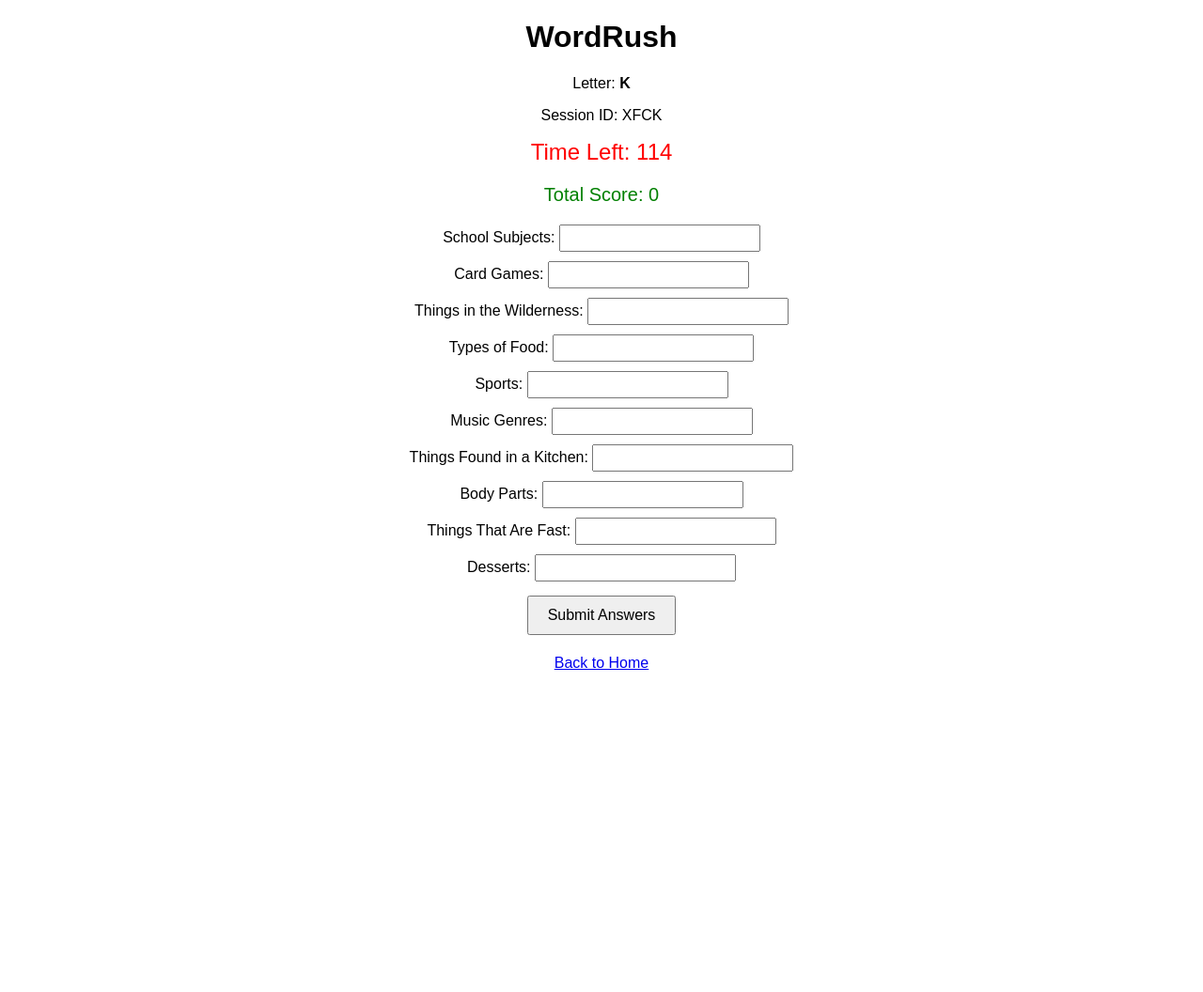
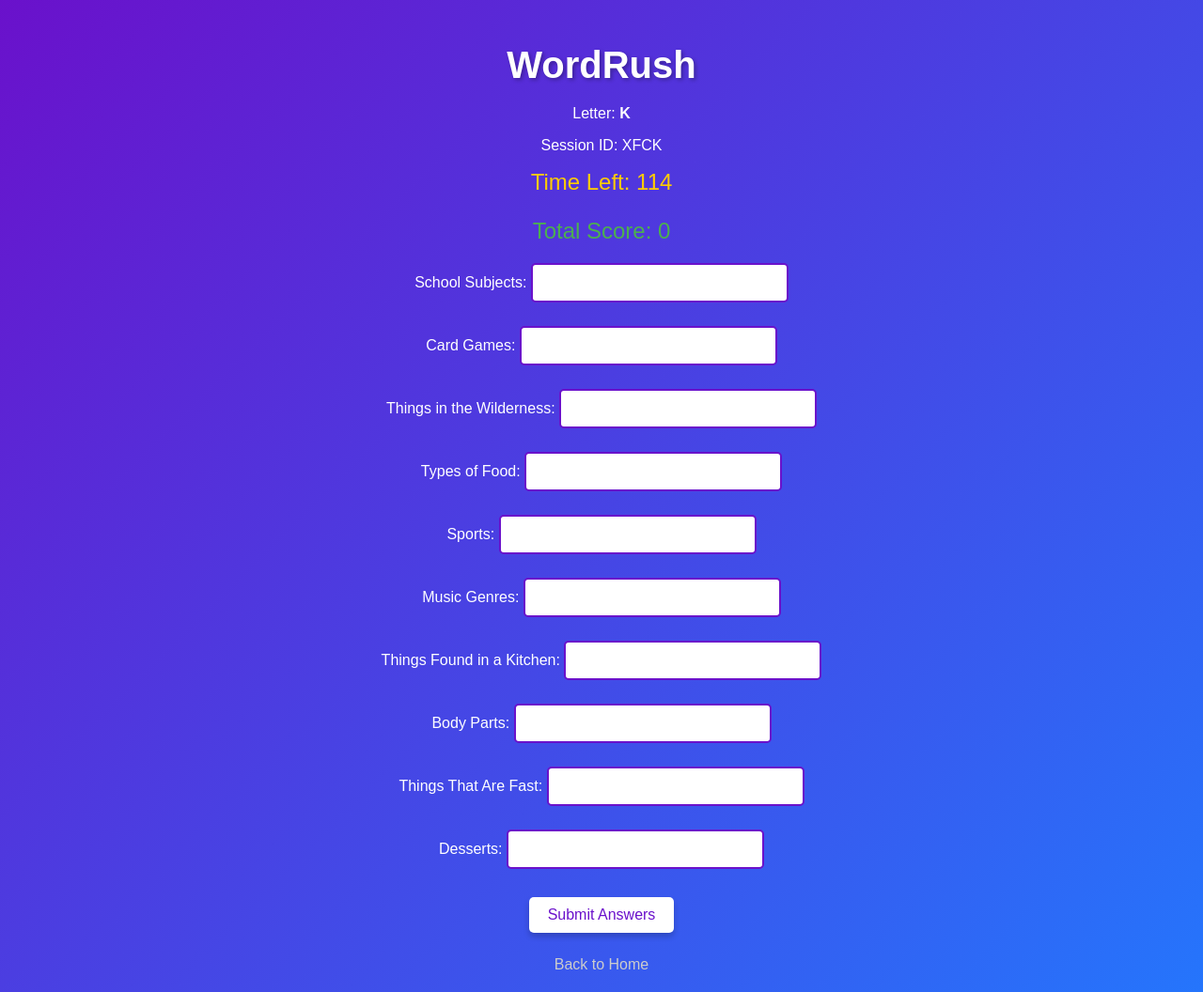
Before and after one commit to zml1997-stl/WordRush, a Flask app: page /game in a window 1280 px wide. Shown: the whole page at 94% size. Before the commit the page ends 713 px from the top, so only its background shows below. Run offline with Flask 3, Linux system fonts and the light colour scheme.

Commit message:
Update game.html
Before update

```diff
--- a/templates/game.html
+++ b/templates/game.html
@@ -5,16 +5,93 @@
     <meta name="viewport" content="width=device-width, initial-scale=1.0">
     <title>WordRush - Game</title>
     <style>
-        body { font-family: Arial, sans-serif; text-align: center; margin-top: 20px; }
-        .timer { font-size: 24px; color: red; }
-        .category { margin: 10px 0; }
-        input { padding: 5px; width: 200px; }
-        button { padding: 10px 20px; font-size: 16px; margin: 5px; }
-        .score { font-size: 20px; color: green; }
-        .results { margin-top: 20px; }
-        .correct { color: green; }
-        .incorrect { color: red; }
-        .explanation { font-size: 12px; color: gray; }
+        body {
+            font-family: 'Arial', sans-serif;
+            background: linear-gradient(135deg, #6a11cb, #2575fc);
+            color: white;
+            text-align: center;
+            margin: 0;
+            padding: 20px;
+            min-height: 100vh;
+        }
+        h1 {
+            font-size: 2.5rem;
+            margin-bottom: 20px;
+            text-shadow: 2px 2px 4px rgba(0, 0, 0, 0.3);
+        }
+        .timer {
+            font-size: 1.5rem;
+            color: #ffcc00;
+            margin-bottom: 20px;
+        }
+        .score {
+            font-size: 1.5rem;
+            color: #4caf50;
+            margin-bottom: 20px;
+        }
+        .category {
+            margin: 15px 0;
+        }
+        input {
+            padding: 10px;
+            width: 250px;
+            border: 2px solid #6a11cb;
+            border-radius: 5px;
+            font-size: 1rem;
+            margin-bottom: 10px;
+        }
+        button {
+            padding: 10px 20px;
+            font-size: 1rem;
+            color: #6a11cb;
+            background: white;
+            border: none;
+            border-radius: 5px;
+            cursor: pointer;
+            transition: transform 0.2s, box-shadow 0.2s;
+            box-shadow: 0 4px 6px rgba(0, 0, 0, 0.2);
+            margin: 5px;
+        }
+        button:hover {
+            transform: translateY(-3px);
+            box-shadow: 0 6px 8px rgba(0, 0, 0, 0.3);
+        }
+        button:active {
+            transform: translateY(0);
+            box-shadow: 0 4px 6px rgba(0, 0, 0, 0.2);
+        }
+        .results {
+            margin-top: 20px;
+            background: rgba(255, 255, 255, 0.1);
+            padding: 20px;
+            border-radius: 10px;
+            text-align: left;
+            display: inline-block;
+        }
+        .correct {
+            color: #4caf50;
+        }
+        .incorrect {
+            color: #ff4444;
+        }
+        .explanation {
+            font-size: 0.9rem;
+            color: #cccccc;
+        }
+        .vote-button {
+            background: #ffcc00;
+            color: #6a11cb;
+            margin-left: 10px;
+        }
+        .back-link {
+            display: block;
+            margin-top: 20px;
+            color: #cccccc;
+            text-decoration: none;
+        }
+        .back-link:hover {
+            text-decoration: underline;
+        }
     </style>
 </head>
 <body>
@@ -38,7 +115,7 @@
                     <span class="explanation"> - {{ result.explanation }}</span>
                     {% if not result.is_valid and not result.voted %}
                         <form action="/vote/{{ category }}" method="POST" style="display:inline;">
-                            <button type="submit">Vote to Accept</button>
+                            <button type="submit" class="vote-button">Vote to Accept</button>
                         </form>
                     {% endif %}
                 </p>
@@ -55,7 +132,7 @@
             <button type="submit">Submit Answers</button>
         </form>
     {% endif %}
-    <p><a href="/">Back to Home</a></p>
+    <a href="/" class="back-link">Back to Home</a>
 
     <script>
         {% if not show_results %}
```
